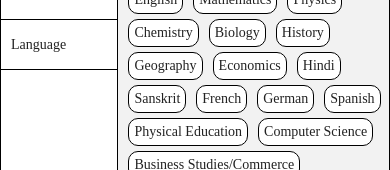
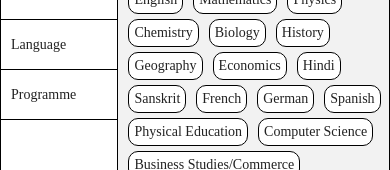
Before and after one commit to TeachNLearn/TeachAndLearnApp, a React Native app: screen /Filter_Search in a window 390 px wide. Shown: the part 141-311 px from the top of the page. Built offline with nearby package versions, Linux system fonts and the light colour scheme.

Commit message:
added filter search in app

```diff
--- a/App.tsx
+++ b/App.tsx
@@ -34,8 +34,9 @@ import EditGroup from './src/screens/chat/EditGroup';
 import AddMembers from './src/screens/chat/AddMembers';
 import { GestureHandlerRootView } from "react-native-gesture-handler";
 import SearchUser from './src/screens/chat/SearchUser';
+import FilterSearch2 from './src/components/SearchComponent/filterSearch_2/FilterSearch2';
+import SearchPageForHome from './src/components/homeScreenComponent/SearchPageForHome';
 import FilterSearch from './src/components/SearchComponent/FilterSearch';
-import FilterSearch2 from './src/components/SearchComponent/filterSearch_2/FilterSearch2';
 
 const Navigation = () => {
   const authCtx = useContext(AuthContext);
@@ -123,6 +124,12 @@ const NavigationScreens = () => {
         }}
         component={AddMembers} />
 
+        <Stack.Screen name="SearchHome"
+        options={{
+          animation:'slide_from_right'
+        }}
+        component={SearchPageForHome} />
+
 
           <Stack.Screen name="Filter_Search"
         options={{
@@ -130,11 +137,11 @@ const NavigationScreens = () => {
         }}
         component={FilterSearch2} />
 
-{/* <Stack.Screen name="Filter_Searchs"
+        <Stack.Screen name="Filter_Searchs"
         options={{
           animation:'slide_from_bottom'
         }}
-        component={FilterSearch} /> */}
+        component={FilterSearch} />
 
 
         <Stack.Screen
--- /dev/null
+++ b/src/components/HomeScreenComponent/SearchPageForHome.tsx
@@ -0,0 +1,115 @@
+import { Image, ScrollView, StyleSheet, Text, TextInput, View } from 'react-native'
+import React, { useContext } from 'react'
+import Icon from 'react-native-vector-icons/AntDesign';
+import { FONT_FAMILY, SCREEN_HEIGHT } from '../../utils/globalContants';
+import axios from 'axios';
+import { BASE_URL, apiVersion } from '../../utils/apiRoutes';
+import { getHeaders } from '../../utils/helperFunctions';
+import { AuthContext } from '../../store/auth-context';
+import LearnCardData from '../learnCardComponents/LearnCardData';
+
+
+const SearchPageForHome = () => {
+
+  const authCtx = useContext(AuthContext);
+
+  const [searchText, setSearchText] = React.useState('xyz')
+  const [showLearnCard, setShowLearnCard] = React.useState(null)
+  const [showDropDown, setShowDropDown] = React.useState(false)
+
+  function debounce(func:any, timeout:number){
+    const thi:any = this
+    let timer:any;
+    return (...args:any) => {
+      clearTimeout(timer);
+      timer = setTimeout(() => { console.log("applied"),func.apply(thi, args); }, timeout);
+    };
+  }
+
+  const searchQuery = async()=>{
+    try {
+      await axios
+      .post(
+        `${BASE_URL}${apiVersion}/user/search`,
+        {
+          search: searchText,
+        },
+        {
+          headers: getHeaders(authCtx?.token || ""),
+        }
+      )
+      .then(({ data }) => {
+        console.log(data);
+        const classes = data.classes;
+        const learnCards = data.learnCards;
+        const users = data.users;
+
+
+        console.log(classes,learnCards,users)
+        setShowLearnCard(learnCards)
+        // setSearchedUsers(users);
+        // setSearchedLearnCards(learnCards);
+        // setSearchedTeachCards(classes);
+        // if (props.updateSearchFeedProps) {
+        //   props.updateSearchFeedProps(query, users, learnCards, classes);
+        // }
+      })
+      .catch((data) => {
+        console.log(data);
+      });
+
+    } catch (error:any) {
+      console.log('error occured ==> ',error.message)
+    }
+  }
+
+  React.useEffect(() => {
+    const processChanges = debounce(searchQuery,3000);
+    processChanges()
+  }, [searchText])
+
+
+
+  return (
+    <View style={{flex:1,borderWidth:1,borderColor:'#222',padding:20}}>
+      <View style={{borderWidth:1,borderRadius:7,flexDirection:'row',alignItems:'center',paddingHorizontal:10}}>
+      <Icon name="search1" size={18} />
+        <TextInput
+        placeholder='search...'
+        value={searchText}
+        onChangeText={(e)=>setSearchText(e)}
+        />
+      </View>
+
+      {/* dropdown */}
+     <View>
+     <ScrollView contentContainerStyle={{borderWidth:1,borderRadius:7,height:SCREEN_HEIGHT/2.5,backgroundColor:'#fff',marginTop:10,padding:20}}>
+          <View>
+            <Text style={{fontSize:22,fontFamily:FONT_FAMILY.NUNITO_BOLD}}>Users</Text>
+          </View>
+
+          {/* other content */}
+          <View style={{marginTop:10,flexDirection:'row',alignItems:'center',gap:10}}>
+            <Image source={{uri:'https://encrypted-tbn0.gstatic.com/images?q=tbn:ANd9GcRVA_HrQLjkHiJ2Ag5RGuwbFeDKRLfldnDasw&usqp=CAU'}} style={{borderWidth:1,width:30,height:30,borderRadius:15}}/>
+            <Text style={{fontFamily:FONT_FAMILY.NUNITO_MEDIUM}}>Garvit Jain</Text>
+          </View>
+        </ScrollView>
+
+        {/* down content */}
+
+     <ScrollView style={{borderWidth:1,height:SCREEN_HEIGHT,marginTop:10,backgroundColor:'red',position:'absolute',width:'100%'}}>
+
+            {  showLearnCard?.map((e: any, i: number) => {
+                return <LearnCardData {...e} key={i} isTeachCard={false} />;
+              })
+            }
+     </ScrollView>
+     </View>
+
+    </View>
+  )
+}
+
+export default SearchPageForHome
+
+const styles = StyleSheet.create({})
--- a/src/components/SearchComponent/FilterSearch.tsx
+++ b/src/components/SearchComponent/FilterSearch.tsx
@@ -22,7 +22,10 @@ interface IFILTER_SEARCH {
 }
 
 const FilterSearch: React.FC<IFILTER_SEARCH> = props => {
-  const AllText = ['Subject', 'Class', 'Language'];
+  const AllText = ['Subject', 'Class', 'Language','Programme'];
+
+
+  const {oneClasses,oneLanguage,oneProgramme,oneSubject} = props?.route?.params
 
   const [openDropDown, setOpenDropDown] = React.useState(false);
   const [aboutt, setAboutt] = React.useState('');
@@ -44,9 +47,10 @@ const FilterSearch: React.FC<IFILTER_SEARCH> = props => {
 
   const filterSearch = async () => {
     setIsLoading(true);
+    console.log(oneClasses,oneLanguage,oneSubject)
     await axios
       .post(
-        `${BASE_URL1}${apiVersion}/user/filter?standard=${standard}&subject=${subject}&programme=${programme}&preferredLanguage=${prefferedLanguage}`,
+        `${BASE_URL1}${apiVersion}/user/filter?standard=${oneClasses}&subject=${oneSubject}&programme=${oneProgramme}&preferredLanguage=${oneLanguage}`,
         {},
         {
           headers: getHeaders(userToken),
@@ -55,11 +59,12 @@ const FilterSearch: React.FC<IFILTER_SEARCH> = props => {
       .then(({data}) => {
         setIsLoading(false);
         ToastHOC.successAlert('Success in fetching cards', 'success');
+        console.log("ALL_Cards ==> ",data?.payload)
         setAllCards(data?.payload);
       })
       .catch(data => {
         setIsLoading(false);
-        ToastHOC.errorAlert('No Cards found', 'Unsuccessfull');
+        ToastHOC.errorAlert('No Cards found', data);
         setAllCards([]);
       });
   };
@@ -79,7 +84,7 @@ const FilterSearch: React.FC<IFILTER_SEARCH> = props => {
         onMenuPress={() => {}}
       />
       <View style={{gap: -10}}>
-        <Pressable
+        {/* <Pressable
           style={{alignSelf: 'flex-end'}}
           onPress={() => {
             setStandard(''),
@@ -88,15 +93,19 @@ const FilterSearch: React.FC<IFILTER_SEARCH> = props => {
               setOpenDropDown(false);
           }}>
           <Text style={{marginRight: 20}}>clear all</Text>
-        </Pressable>
+        </Pressable> */}
         <View
           style={{
             padding: 20,
             flexDirection: 'row',
             justifyContent: 'space-between',
             width: '100%',
+            flexWrap:'wrap'
           }}>
-          {AllText.map((e: any, i: number) => {
+
+          {/* all text */}
+
+          {/* {AllText.map((e: any, i: number) => {
             return (
               <DropDownComponent
                 key={i}
@@ -113,7 +122,7 @@ const FilterSearch: React.FC<IFILTER_SEARCH> = props => {
                 }
               />
             );
-          })}
+          })} */}
         </View>
         <Text style={{marginLeft: 20}}>Search results : {allCards.length}</Text>
       </View>
--- a/src/components/SearchComponent/filterSearch_2/FilterSearch2.tsx
+++ b/src/components/SearchComponent/filterSearch_2/FilterSearch2.tsx
@@ -1,4 +1,5 @@
 import {
+  ActivityIndicator,
   Pressable,
   ScrollView,
   StyleSheet,
@@ -10,6 +11,7 @@ import React from 'react';
 import ScreenHeader from '../../general-components/ScreenHeader';
 import {subjects} from '../../../data/SUBJECT_LIST.json';
 import {standard} from '../../../data/STANDARD_LIST.json';
+import {Programme} from '../../../data/PROGRAMME_LIST.json';
 import {languages} from '../../../data/LANGUAGE_LIST.json';
 import Icon from 'react-native-vector-icons/AntDesign';
 import ComponentForList from './ComponentForList';
@@ -26,8 +28,9 @@ const FilterSearch2 = (props: any) => {
     SUBJECT: 'Subject',
     CLASS: 'Class',
     LANGUAGE: 'Language',
+    PROGRAMME:'Programme'
   };
-  const AllText = [components.SUBJECT, components.CLASS, components.LANGUAGE];
+  const AllText = [components.SUBJECT, components.CLASS, components.LANGUAGE,components.PROGRAMME];
 
   const authCtx = React.useContext(AuthContext);
 
@@ -36,9 +39,11 @@ const FilterSearch2 = (props: any) => {
   const [selectOneSubject, setSelectOneSubject] = React.useState('');
   const [selectOneClass, setSelectOneClass] = React.useState('');
   const [selectOneLanguage, setSelectOneLanguage] = React.useState('');
+  const [selectOneProgramme, setSelectOneProgramme] = React.useState('')
   const [subjectss, setSubjectss] = React.useState<any>(subjects)
   const [standardss, setStandardss] = React.useState<any>(standard)
   const [languagess, setLanguagess] = React.useState<any>(languages)
+  const [programmess, setProgrammess] = React.useState(Programme)
   const [isLoading, setIsLoading] = React.useState<Boolean>(false)
   const [userToken, setuserToken] = React.useState(authCtx.token);
 
@@ -57,13 +62,17 @@ const FilterSearch2 = (props: any) => {
     const found = languages.filter(item => item.toLowerCase().includes(k.toLowerCase()));
     setLanguagess(found)
    }
+   else if(pressed === components.PROGRAMME){
+    const found = Programme.filter(item => item.toLowerCase().includes(k.toLowerCase()));
+    setProgrammess(found)
+   }
   }
 
   const applyFilters = async () => {
     setIsLoading(true);
     await axios
       .post(
-        `${BASE_URL1}${apiVersion}/user/filter?standard=${selectOneClass}&subject=${selectOneSubject}&programme=${''}&preferredLanguage=${selectOneLanguage}`,
+        `${BASE_URL1}${apiVersion}/user/filter?standard=${selectOneClass}&subject=${selectOneSubject}&programme=${selectOneProgramme}&preferredLanguage=${selectOneLanguage}`,
         {},
         {
           headers: getHeaders(userToken),
@@ -73,12 +82,17 @@ const FilterSearch2 = (props: any) => {
         setIsLoading(false);
         ToastHOC.successAlert('Success in fetching cards', 'success');
         console.log("ALL_Cards ==> ",data?.payload)
-        props.navigation.navigate('')
+        props.navigation.navigate('Filter_Searchs',{
+          oneSubject:selectOneSubject,
+          oneClasses:selectOneClass,
+          oneProgramme:selectOneProgramme,
+          oneLanguage:selectOneLanguage
+        })
         // setAllCards(data?.payload);
       })
       .catch(data => {
         setIsLoading(false);
-        ToastHOC.errorAlert('No Cards found', 'Unsuccessfull');
+        ToastHOC.errorAlert('No Cards found', data);
         // setAllCards([]);
       });
   };
@@ -117,8 +131,16 @@ const FilterSearch2 = (props: any) => {
           })}
          </View>
           {/* apply filter */}
-          <Pressable onPress={()=>applyFilters()} style={{backgroundColor:COLORS_ILLUSTRATION.tertiary,padding:10}}>
-            <Text style={{color:'#fff',fontFamily:FONT_FAMILY.NUNITO_BOLD}}>Apply Filters</Text>
+          <Pressable disabled={isLoading ?true:false} onPress={()=>applyFilters()} style={{backgroundColor:COLORS_ILLUSTRATION.tertiary,padding:10}}>
+            {
+              isLoading ?(
+                <>
+                  <ActivityIndicator color={'#fff'}/>
+                </>
+              ):(
+                <Text style={{color:'#fff',fontFamily:FONT_FAMILY.NUNITO_BOLD}}>Apply Filters</Text>
+              )
+            }
           </Pressable>
         </View>
 
@@ -140,6 +162,7 @@ const FilterSearch2 = (props: any) => {
             <ShowSingleComponent setComponent={setSelectOneSubject} component={selectOneSubject}/>
             <ShowSingleComponent setComponent={setSelectOneClass} component={selectOneClass}/>
             <ShowSingleComponent setComponent={setSelectOneLanguage} component={selectOneLanguage}/>
+            <ShowSingleComponent setComponent={setSelectOneProgramme} component={selectOneProgramme}/>
           </View>
           <ScrollView
             contentContainerStyle={{
@@ -166,6 +189,12 @@ const FilterSearch2 = (props: any) => {
                 selectOneComponent={selectOneLanguage}
                 component={languagess}
               />
+              ) : pressed === components.PROGRAMME ? (
+                <ComponentForList
+                  setSelectOneComponent={setSelectOneProgramme}
+                  selectOneComponent={selectOneProgramme}
+                  component={programmess}
+                />
             ) : (
               <ComponentForList
                 setSelectOneComponent={setSelectOneSubject}
--- /dev/null
+++ b/src/data/PROGRAMME_LIST.json
@@ -0,0 +1,44 @@
+{
+    "Programme": [
+        "UPSC",
+        "JEE",
+        "GATE",
+        "ICSE",
+        "NEET",
+        "CAT",
+        "GRE",
+        "GMAT",
+        "UGC NET",
+        "CSIR NET",
+        "SSC CGL",
+        "IBPS PO",
+        "CFA",
+        "TOEFL",
+        "IELTS",
+        "SAT",
+        "LSAT",
+        "CLAT",
+        "NDA",
+        "IAS",
+        "AIEEE",
+        "B.Tech",
+        "B.E",
+        "B.Sc",
+        "BCA",
+        "BCE",
+        "BIT",
+        "BAE",
+        "B.ChE",
+        "B.E.C.E",
+        "B.BmE",
+        "B.EnvE",
+        "BMatE",
+        "B.PetE",
+        "BIE",
+        "BME",
+        "BSE",
+        "M.Tech",
+        "M.E",
+        "M.Sc"
+    ]
+}
--- a/src/screens/chat/SearchUser.tsx
+++ b/src/screens/chat/SearchUser.tsx
@@ -87,10 +87,25 @@ const AddMembers = (props:any) => {
   }
 
 
+  function debounce(func:any, timeout:number){
+    let timer:any;
+    return (...args:any) => {
+      clearTimeout(timer);
+      timer = setTimeout(() => { func.apply(this, args); }, timeout);
+    };
+  }
+
+  // function saveInput(){
+  //   console.log('Saving data');
+  // }
+
 
 
   React.useEffect(() => {
-    getAllUser()
+    // getAllUser()
+    const processChanges = debounce(getAllUser,800);
+
+    processChanges()
   }, [isFocused === true,key])
 
 
--- a/src/screens/extraScreens/homeScreens/HomeScreen.tsx
+++ b/src/screens/extraScreens/homeScreens/HomeScreen.tsx
@@ -294,12 +294,14 @@ any[]
         }
       </View>
 
-    <SearchComponent
+      <SearchComponent
         searchText={searchText}
         onSearchPress={handleSearch}
         onSearchTextChange={setSearchText}
         props={props}
       />
+
+
 
       <View style={{paddingHorizontal: 25, paddingBottom: 20}}>
         {
```
Also changed, not shown: src/components/HomeScreenComponent/SearchComponent.tsx (+19 -2 lines), src/screens/Home.tsx (line endings or trailing spaces).
